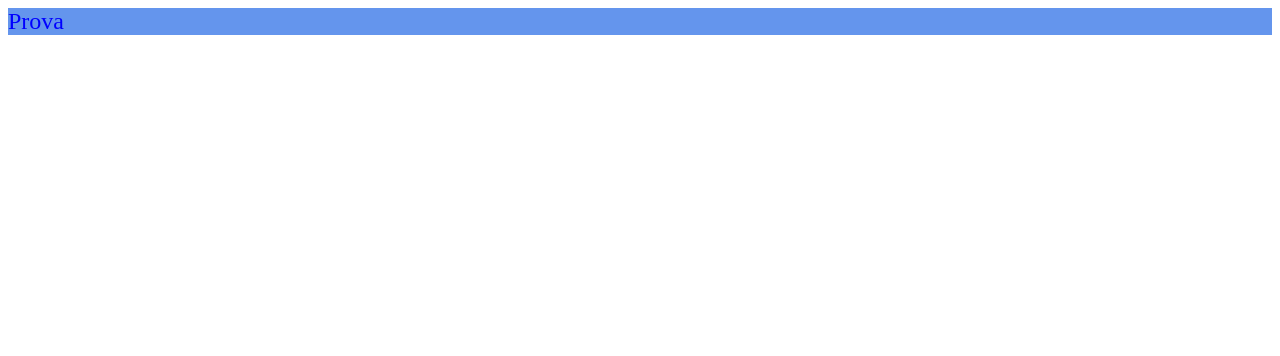
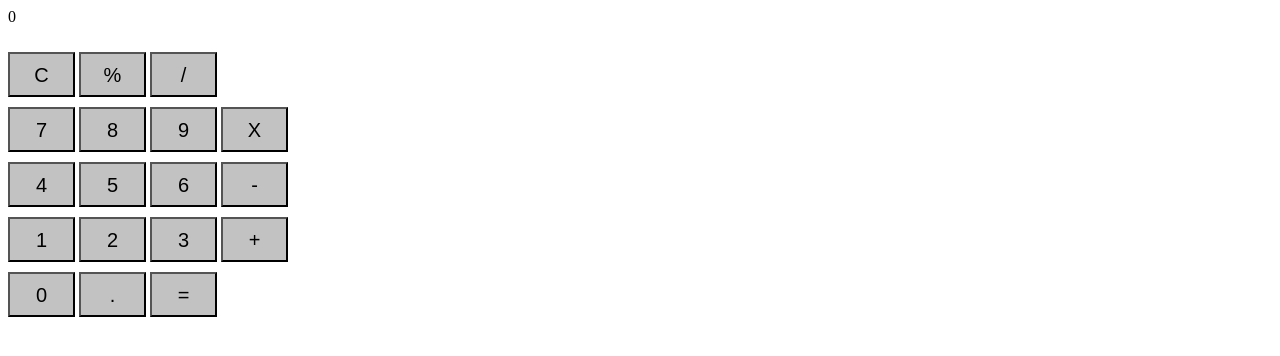
Before and after one commit to Madda82/calcolatrice, a plain HTML site: page index.html in a window 1280 px wide. Drawn offline with Linux system fonts and the light colour scheme.

Commit message:
codice x forma calcolatrice

```diff
--- a/index.html
+++ b/index.html
@@ -4,9 +4,34 @@
 <link rel="stylesheet" href="stile.css"
     </head>
     <body>
-        <div id="finestra">
-            Prova
-        </div>
-
+        <p id="output">0</p>
+        <div class="first-row">
+            <button id="r1-1">C</button>
+            <button id="r1-3">%</button>
+            <button id="r1-4">/</button>
+         </div>
+         <div class="second-row">
+            <button id="r2-1" >7</button>
+            <button id="r2-2" >8</button>
+            <button id="r2-3" >9</button>
+            <button id="r2-4" >X</button>
+         </div>
+         <div class="third-row">
+            <button id="r3-1" >4</button>
+            <button id="r3-2" >5</button>
+            <button id="r3-3" >6</button>
+            <button id="r3-4" >-</button>
+         </div>
+         <div class="fourth-row">
+            <button id="r4-1"  >1</button>
+            <button id="r4-2"  >2</button>
+            <button id="r4-3"  >3</button>
+            <button id="r4-4"  >+</button>
+         </div>
+         <div class="fifth-row">
+           <button id="r5-1" >0</button>
+           <button id="r5-2" >.</button>
+           <button id="r5-3" >=</button>
+         </div>
     </body>
 </html>
--- a/stile.css
+++ b/stile.css
@@ -3,3 +3,22 @@
     color:blue;
     font-size: 18pt;
 }
+
+.display {
+    background-color: rgb(201, 201, 201);
+    padding: 15px;
+    width: 250px;
+    text-align: right;
+    font-size: 20px;
+    border-top-left-radius:10px;
+    border-top-right-radius:10px;
+}
+button {
+    padding: 10px;
+    width: 67px;
+    height: 45px;
+    margin-top: 10px;
+    background-color: rgb(194, 194, 194);
+    color: black;
+    font-size: 20px;
+}
```
